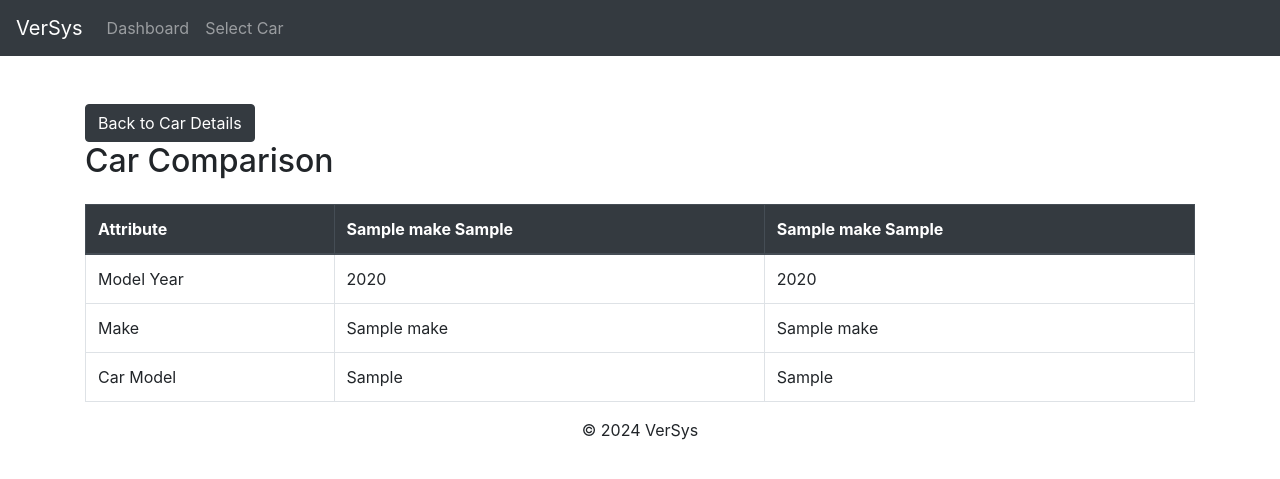
After one commit to xahin96/ADT, a Django app: template adt/datamining/templates/datamining/compare_cars.html in a window 1280 px wide. The commit adds this page. Shown: the top 479 px of the page. Run offline with Django 4.2, Linux system fonts and the light colour scheme; the template is opened without the code that fills it: most values are stand-ins (such as "Sample title", 1, 10 or a date in 2020); some libraries are stand-ins or nearby versions.

Commit message:
comparison page added

```diff
--- /dev/null
+++ b/adt/datamining/templates/datamining/compare_cars.html
@@ -0,0 +1,52 @@
+<!-- compare_cars.html -->
+
+{% extends 'base.html' %}
+
+{% block title %}Car Comparison{% endblock %}
+
+{% block content %}
+<div class="container mt-5">
+    <!-- Button to go back to car details page -->
+    <div class="row mt-4">
+        <div class="col">
+            <a href="{% url 'car_details' car1.id %}" class="btn btn-dark">Back to Car Details</a>
+        </div>
+    </div>
+
+    <div class="row">
+        <div class="col">
+            <h2 class="mb-4">Car Comparison</h2>
+            <div class="table-responsive">
+                <table class="table table-bordered">
+                    <thead class="thead-dark">
+                        <tr>
+                            <th>Attribute</th>
+                            <th>{{ car1.make }} {{ car1.car_model }}</th>
+                            <th>{{ car2.make }} {{ car2.car_model }}</th>
+                        </tr>
+                    </thead>
+                    <tbody>
+                        <!-- Loop through car attributes -->
+                        <tr>
+                            <td>Model Year</td>
+                            <td>{{ car1.model_year }}</td>
+                            <td>{{ car2.model_year }}</td>
+                        </tr>
+                        <tr>
+                            <td>Make</td>
+                            <td>{{ car1.make }}</td>
+                            <td>{{ car2.make }}</td>
+                        </tr>
+                        <tr>
+                            <td>Car Model</td>
+                            <td>{{ car1.car_model }}</td>
+                            <td>{{ car2.car_model }}</td>
+                        </tr>
+                        <!-- Add more rows for other attributes -->
+                    </tbody>
+                </table>
+            </div>
+        </div>
+    </div>
+</div>
+{% endblock %}
--- a/adt/datamining/urls.py
+++ b/adt/datamining/urls.py
@@ -5,7 +5,8 @@ from .views import (
     load_data,
     dashboard,
     select_car,
-    car_details
+    car_details,
+    compare_cars
 )
 
 urlpatterns = [
@@ -14,4 +15,5 @@ urlpatterns = [
     path('load/', load_data, name='datamining_page'),
     path('select-car/', select_car, name='datamining_page'),
     path('car_details/<int:car_id>/', car_details, name='car_details'),
+    path('compare_cars/<int:car1_id>/<int:car2_id>/', compare_cars, name='compare_cars'),
 ]
```
Also changed, not shown: adt/datamining/templates/datamining/car_details.html (+25 -0 lines), adt/datamining/views.py (+15 -1 lines).
